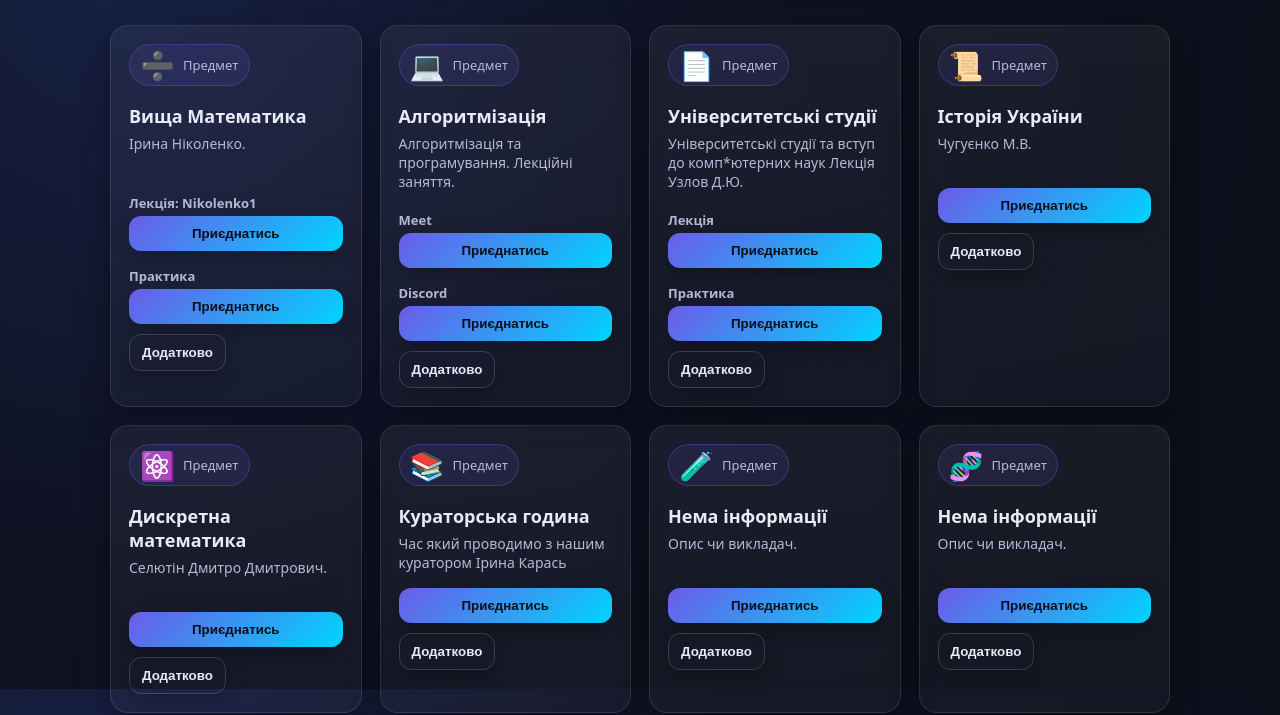
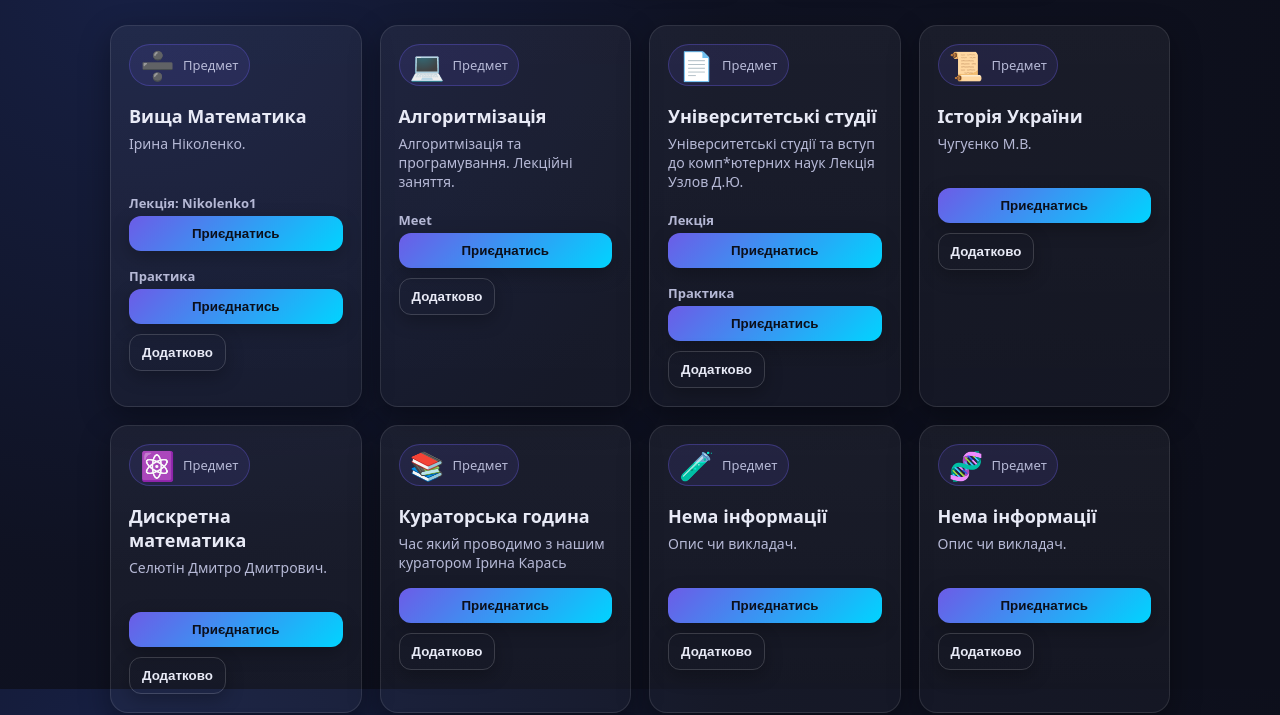
Before and after one commit to aliexpres222522-design/Site02, a plain HTML site: page index.html in a window 1280 px wide. Shown: the part 111-826 px from the top of the page. Drawn offline with Linux system fonts and the light colour scheme.

Commit message:
Add files via upload

```diff
--- a/index.html
+++ b/index.html
@@ -97,10 +97,11 @@
     const subjects = [
       {title:'Вища Математика', icon:'➗', desc:'Ірина Ніколенко.', links:{
           zoom:'https://us02web.zoom.us/j/89674227708',
-          practice:'https://meet.google.com/obx-ifnq-rzb' // при необходимости поменяй ссылку на практику
-      }},
+          practice:'https://meet.google.com/obx-ifnq-rzb'
+      }, additional:'https://example.com/matematika-extra'},
       {title:'Алгоритмізація', icon:'💻', desc:'Алгоритмізація та програмування. Лекційні заняття.',
-       links:{meet:'https://meet.google.com/ura-aign-agn', discord:'https://discord.gg/example'}},
+       links:{meet:'https://meet.google.com/ura-aign-agn'},
+       additional:'https://example.com/algorithm'},
       {title:'Університетські студії', icon:'📄', desc:'Університетські студії та вступ до комп*ютерних наук Лекція Узлов Д.Ю.',
        links:{meet:'https://meet.google.com/wnu-syuj-kbs', discord:'https://meet.google.com/wnu-syuj-kbs'}},
       {title:'Історія України', icon:'📜', desc:'Чугуєнко М.В.', link:'https://us02web.zoom.us/j/87566300750?pwd=MRyIvYmqWoBkblMbakh6kv78ARlP0T.1'},
@@ -114,7 +115,9 @@
 
     const grid = document.getElementById('grid');
     function createCard(subject){
-      const el = document.createElement('article'); el.className='card';
+      const el = document.createElement('article');
+      el.className='card';
+      const additionalLink = subject.additional || '';
 
       if(subject.links){
         if(subject.title === 'Вища Математика'){
@@ -127,7 +130,7 @@
               <button class="btn" data-link="${subject.links.zoom}">Приєднатись</button>
               <div class="btn-label">Практика</div>
               <button class="btn" data-link="${subject.links.practice}">Приєднатись</button>
-              <button class="btn secondary">Додатково</button>
+              <button class="btn secondary" ${additionalLink ? `data-additional="${additionalLink}"` : ''}>Додатково</button>
             </div>`;
         } else if(subject.title === 'Університетські студії'){
           el.innerHTML = `
@@ -139,7 +142,18 @@
               <button class="btn" data-link="${subject.links.meet}">Приєднатись</button>
               <div class="btn-label">Практика</div>
               <button class="btn" data-link="${subject.links.discord}">Приєднатись</button>
-              <button class="btn secondary">Додатково</button>
+              <button class="btn secondary" ${additionalLink ? `data-additional="${additionalLink}"` : ''}>Додатково</button>
+            </div>`;
+        } else if(subject.title === 'Алгоритмізація'){
+          // Кнопка Discord удалена
+          el.innerHTML = `
+            <div class="badge"><span class="icon">${subject.icon}</span><span>Предмет</span></div>
+            <h3>${subject.title}</h3>
+            <p>${subject.desc}</p>
+            <div class="actions">
+              <div class="btn-label">Meet</div>
+              <button class="btn" data-link="${subject.links.meet}">Приєднатись</button>
+              <button class="btn secondary" ${additionalLink ? `data-additional="${additionalLink}"` : ''}>Додатково</button>
             </div>`;
         } else {
           el.innerHTML = `
@@ -151,7 +165,7 @@
               <button class="btn" data-link="${subject.links.meet}">Приєднатись</button>
               <div class="btn-label">Discord</div>
               <button class="btn" data-link="${subject.links.discord}">Приєднатись</button>
-              <button class="btn secondary">Додатково</button>
+              <button class="btn secondary" ${additionalLink ? `data-additional="${additionalLink}"` : ''}>Додатково</button>
             </div>`;
         }
       } else {
@@ -161,7 +175,7 @@
           <p>${subject.desc}</p>
           <div class="actions">
             <button class="btn" data-link="${subject.link}">Приєднатись</button>
-            <button class="btn secondary">Додатково</button>
+            <button class="btn secondary" ${additionalLink ? `data-additional="${additionalLink}"` : ''}>Додатково</button>
           </div>`;
       }
 
@@ -178,7 +192,12 @@
     grid.addEventListener('click', e=>{
       const btn=e.target.closest('button.btn');if(!btn) return;
       if(btn.matches('.secondary')){
-        alert(`Розділ «${btn.closest('.card').querySelector('h3').textContent}» ще допрацьовується.`);
+        const link = btn.dataset.additional;
+        if(link) {
+          window.open(link, "_blank");
+        } else {
+          alert(`Розділ «${btn.closest('.card').querySelector('h3').textContent}» ще допрацьовується.`);
+        }
         return;
       }
       window.open(btn.dataset.link,"_blank");
```
